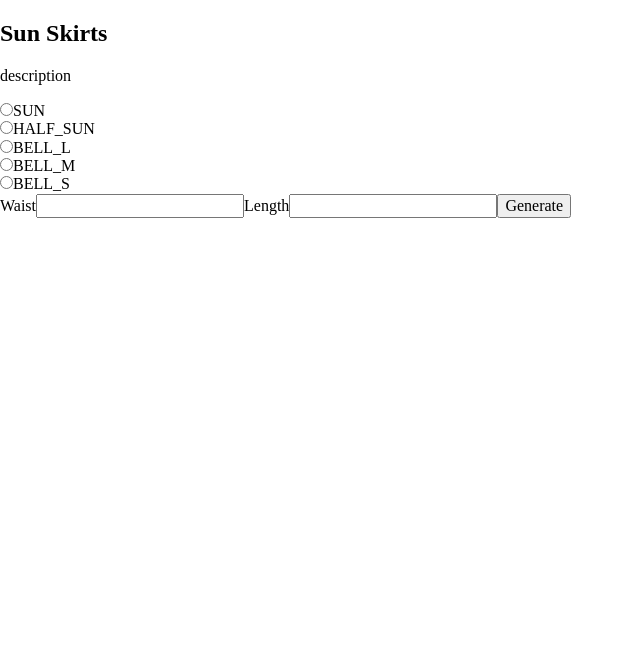
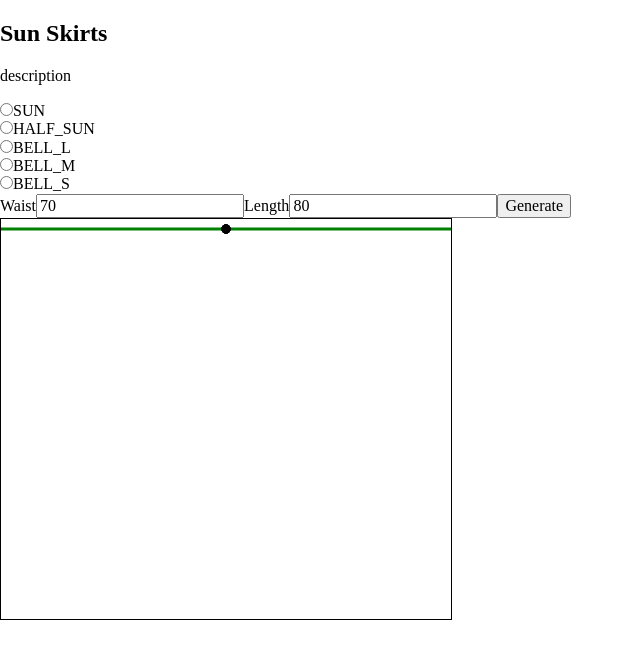
Before and after one commit to AnastasiiaPlutalova/react-no-cra, a React app: page / in a window 1280 px wide. Shown: the top 658 px of the page, without its empty margins (0-640 px from the left). Built offline with nearby package versions, Linux system fonts and the light colour scheme; the HTML template or start-up script is replaced by a standard one.

Commit message:
draft graf for sun skirt

```diff
--- a/src/Pages/SunSkirts/SunSkirts.jsx
+++ b/src/Pages/SunSkirts/SunSkirts.jsx
@@ -1,4 +1,6 @@
 import React, { useState } from 'react';
+
+// TODO add calculation if L is greater than fabric width
 
 // TODO consider using Map instead of an object
 const SUN_SKIRT_TYPES = {
@@ -30,9 +32,9 @@ const SUN_SKIRT_TYPES = {
 };
 
 function SunSkirts() {
-  const [skirtType, setSkirtType] = useState(null);
-  const [waist, setWaist] = useState(0);
-  const [length, setLength] = useState(0);
+  const [skirtType, setSkirtType] = useState(SUN_SKIRT_TYPES.SUN);
+  const [waist, setWaist] = useState(70);
+  const [length, setLength] = useState(80);
   const [radius, setRadius] = useState(0);
   const [fabric, setFabric] = useState(0);
   const [isCalculated, setIsCalculated] = useState(false);
@@ -76,11 +78,21 @@ function SunSkirts() {
       <div>{radioGroup}</div>
       <label htmlFor="waist">
         Waist
-        <input type="text" id="waist" onChange={handleWaistChange} />
+        <input
+          type="text"
+          id="waist"
+          value={waist}
+          onChange={handleWaistChange}
+        />
       </label>
       <label htmlFor="length">
         Length
-        <input type="text" id="length" onChange={handleLengthChange} />
+        <input
+          type="text"
+          id="length"
+          value={length}
+          onChange={handleLengthChange}
+        />
       </label>
       <button type="submit">Generate</button>
     </form>
@@ -95,12 +107,39 @@ function SunSkirts() {
     </div>
   );
 
+  const width = 450;
+  const centerH = width / 2;
+  const margin = 10;
+  const dotR = 3;
+
+  const svgSun = () => (
+    // eslint-disable-next-line react/style-prop-object
+    <svg height="400" width="450" style={{ border: '1px solid black' }}>
+      <path
+        d={`M 0 10 l ${width} 0`}
+        stroke="green"
+        strokeWidth="3"
+        fill="none"
+      />
+      <g stroke="black" strokeWidth="3" fill="black">
+        <circle id="pointO" cx={centerH} cy={margin} r={dotR} />
+        <circle id="pointW" cx={centerH + radius} cy={margin} r={dotR} />
+        <circle id="pointW1" cx={centerH - radius} cy={margin} r={dotR} />
+        <circle id="pointW2" cx={centerH} cy={margin + radius} r={dotR} />
+        <circle id="pointB" cx={centerH + fabric} cy={margin} r={dotR} />
+        <circle id="pointB1" cx={centerH - fabric} cy={margin} r={dotR} />
+        <circle id="pointB2" cx={centerH} cy={margin + fabric} r={dotR} />
+      </g>
+    </svg>
+  );
+
   return (
     <>
       <h2>Sun Skirts</h2>
       <p>description</p>
       {form()}
       {isCalculated && results()}
+      {svgSun()}
     </>
   );
 }
```
